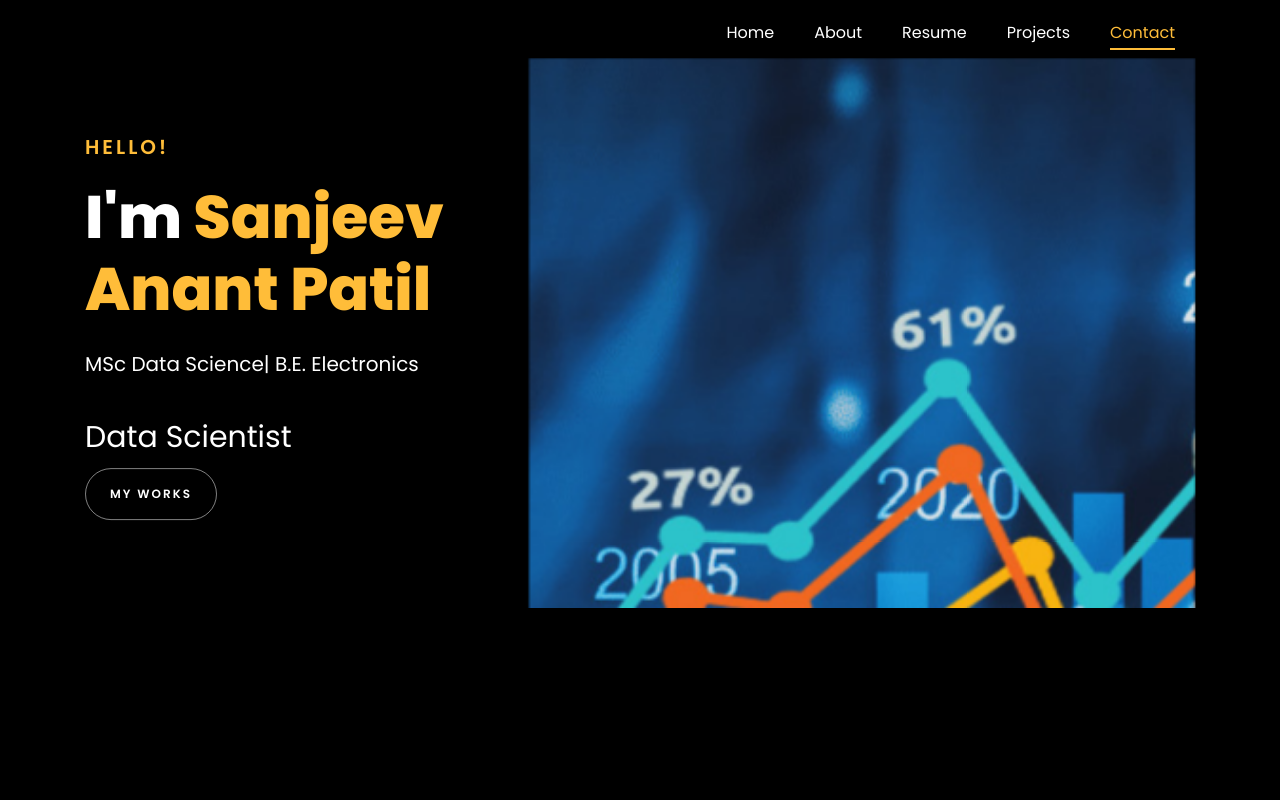
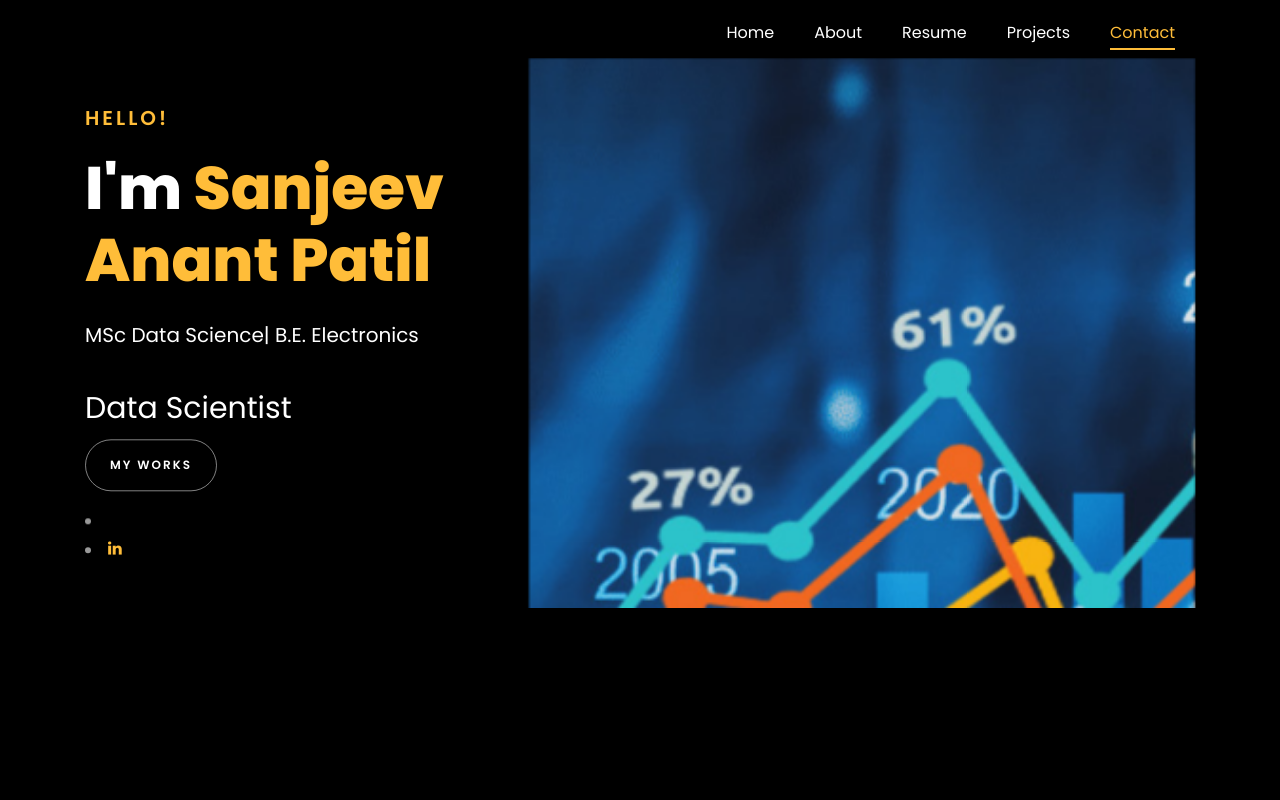
Before and after one commit to MLWizard-93/test1.github.io, a plain HTML site: page index.html in a window 1280 px wide. Shown: the top 800 px of the page. Drawn offline with Linux system fonts and the light colour scheme; files whose address does not match are found by name.

Commit message:
Update index.html

```diff
--- a/index.html
+++ b/index.html
@@ -154,6 +154,8 @@
 							<br>
 						 	<h2>Data Scientist</h2>
 			            	<p><a href="https://github.com/MLWizard-93" class="btn btn-white btn-outline-white py-3 px-4">My works</a></p>
+							<li class="ftco-animate"><a href="https://github.com/MLWizard-93"><span class="icon-Github"></span></a></li>
+							<li class="ftco-animate"><a href="https://www.linkedin.com/in/sanjeev-patil-706a27230/"><span class="icon-linkedin"></span></a></li>
 		            </div>
 		          </div>
 	        	</div>
```
